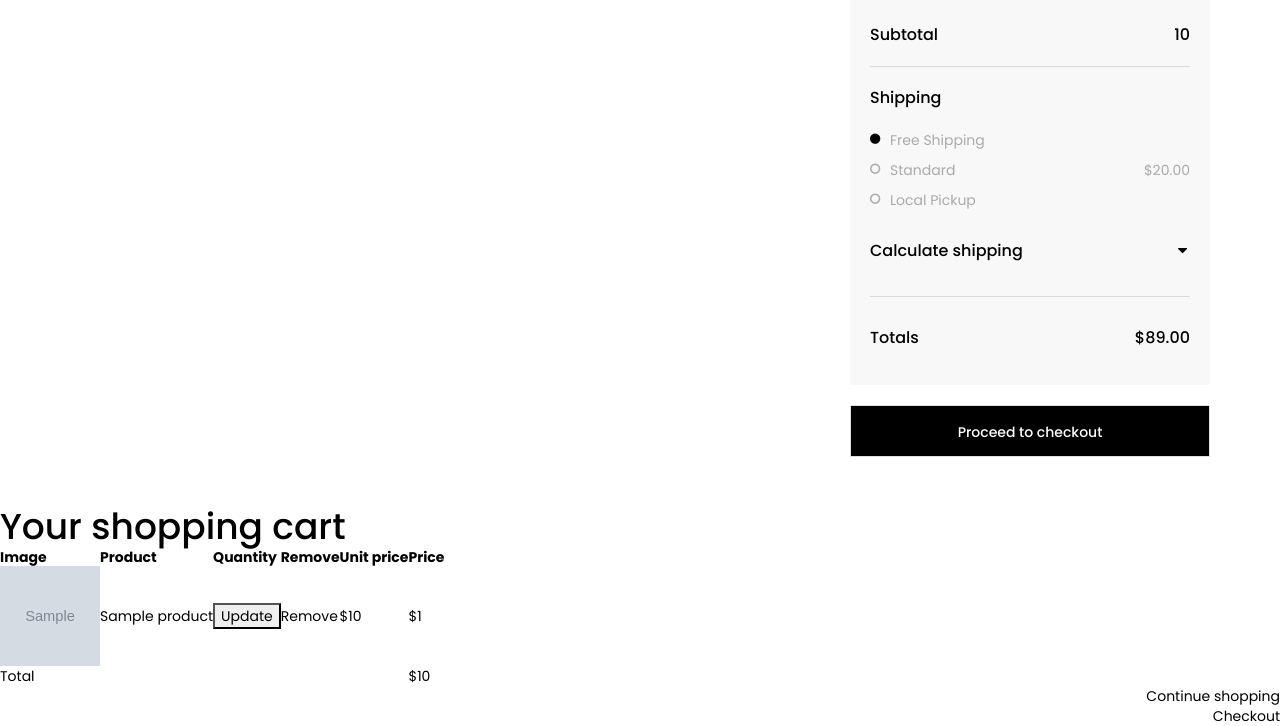
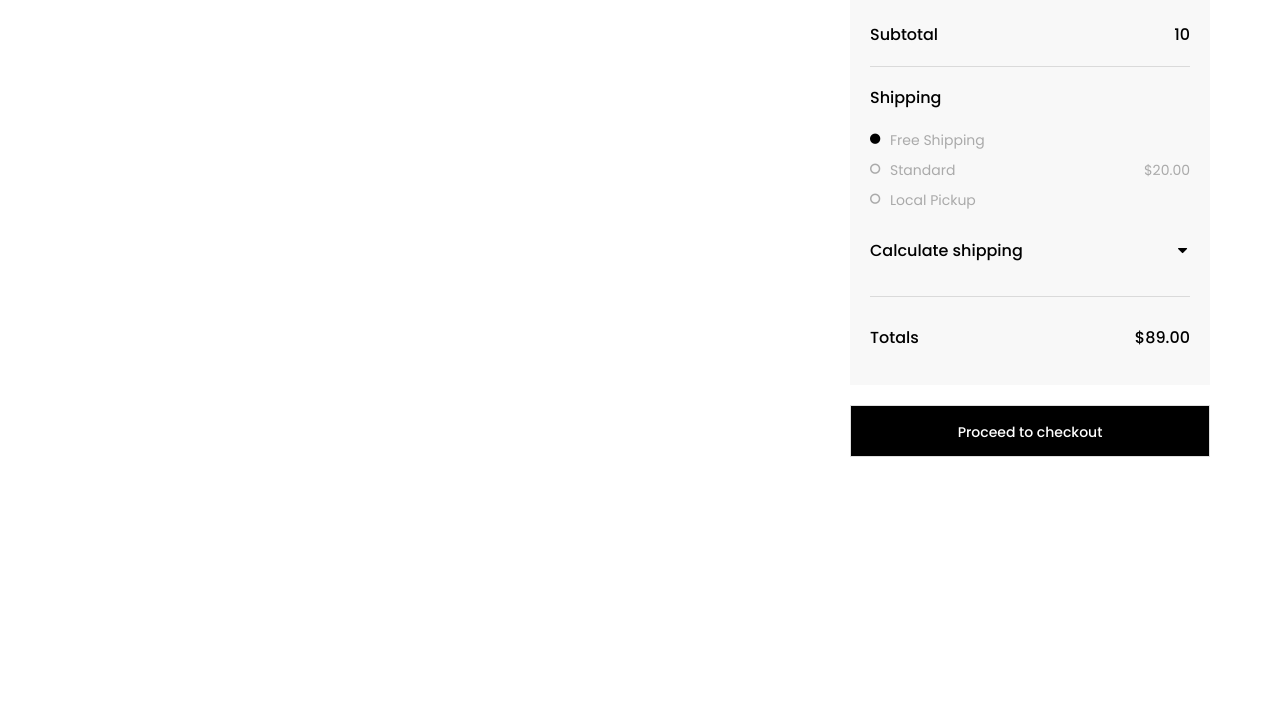
Before and after one commit to Nikolai-veb/Django_shop, a Django app: template cart/templates/cart/cart_detail.html in a window 1280 px wide. Shown: the part 586-1312 px from the top of the page. After the commit the page ends 1043 px from the top, so only its background shows below. Run offline with Django 3.2, Linux system fonts and the light colour scheme; the template is opened without the code that fills it: most values are stand-ins (such as "Sample title", 1, 10 or a date in 2020); grey boxes marked "Sample" are stand-in pictures; some libraries are stand-ins or nearby versions.

Commit message:
setting cart in templates

```diff
--- a/cart/templates/cart/cart_detail.html
+++ b/cart/templates/cart/cart_detail.html
@@ -18,7 +18,7 @@
                   {% with  product=item.product %}
 
                   <tr class="item_cart">
-                      <td class="product-photo"><a href="{{ product.get_absolute_url }}"><img src="{{ product.poster.url }}" alt="Futurelife"></a></td>
+                      <td class="product-photo"><a href="{{ product.get_absolute_url }}"><img src="{% if product.poster %} {{ product.poster.url }}{% else %}{% static "img/bottle.jpg" %}{% endif %}" alt="Futurelife"></a></td>
                       <td class="produc-name"><a href="{{ product.get_absolute_url  }}" title="">{{ product.name }}</a>
                                             <div class="quantity input-group">
                                                 <form action="{% url "cart_add" product.id %}" method="post">
@@ -85,7 +85,7 @@
                                     <li><span class="text">Totals</span><span class="number">$89.00</span></li>
                                 </ul>
                             </div>
-                            <a class="btn link-button hover-white checkout" href="#" title="Proceed to checkout">Proceed to checkout</a>
+                            <a class="btn link-button hover-white checkout" href="{% url "order_create" %}" title="Proceed to checkout">Proceed to checkout</a>
                         </div>
                     </div>
                 </div>
@@ -108,59 +108,6 @@
 
 
 
-     <h1>Your shopping cart</h1>
-      <table class="cart">
-           <thead>
-             <tr>
-                <th>Image</th>
-                <th>Product</th>
-                <th>Quantity</th>
-                <th>Remove</th>
-                <th>Unit price</th>
-                <th>Price</th>
-            </tr>
-        </thead>
-        <tbody>
-        {% for item in cart %}
-        {% with  product=item.product %}
-            <tr>
-                <td>
-              <a href="{{ product.get_absolute_url  }}">
-                <img src="{{ product.poster.url }}" width="100"height="100">
-              </a>
-
-        </td>
-        <td>{{ product.name  }}</td>
-        <td>
-        <form action="{% url "cart_add" product.id %}" method="post">
-            {{ item.update_quantity_form.quantity  }}
-            {{ item.update_quantity_form.update  }}
-             <input type="submit" value="Update">
-              {% csrf_token %}
-               </form>
-    </td>
-    <td><a href="{% url "cart_remove" product.id%}">Remove</a></td>
-    <td class="num">${{ item.price  }}</td>
-    <td class="num">${{ item.total_price  }}</td>
-  </tr>
-    {% endwith %}
-    {% endfor %}
-    <tr class="total">
-      <td>Total</td>
-      <td colspan="4"></td>
-      <td class="num">${{ cart.get_total_price  }}</td>
-    </tr>
-  </tbody>
-</table>
-    <p class="text-right">
-        <a href="{% url "product_list" %}" class="button light">
-        Continue shopping
-        </a>
-        <br>
-        <a href="{% url "order_create" %}" class="button">
-        Checkout
-    </p>
-
 
 
 {% endblock %}
--- a/shop/views.py
+++ b/shop/views.py
@@ -10,12 +10,14 @@ def product_list(request, category_slug=None):
     products = Product.objects.filter(draft=False)
     category = None
     categories = Category.objects.all()
+    cart_product_form = CartAddProductForm()
     if category_slug:
         category = get_object_or_404(Category, slug=category_slug)
         products = Product.objects.filter(category=category)
     return render(request, "shop/product/product_list.html", {'products':products,
                                                          'categories':categories,
                                                          'category':category,
+                                                         'cart_product_form': cart_product_form,
                                                          })
 
 
```
Also changed, not shown: shop/templates/shop/product/product_list.html (+13 -2 lines).
